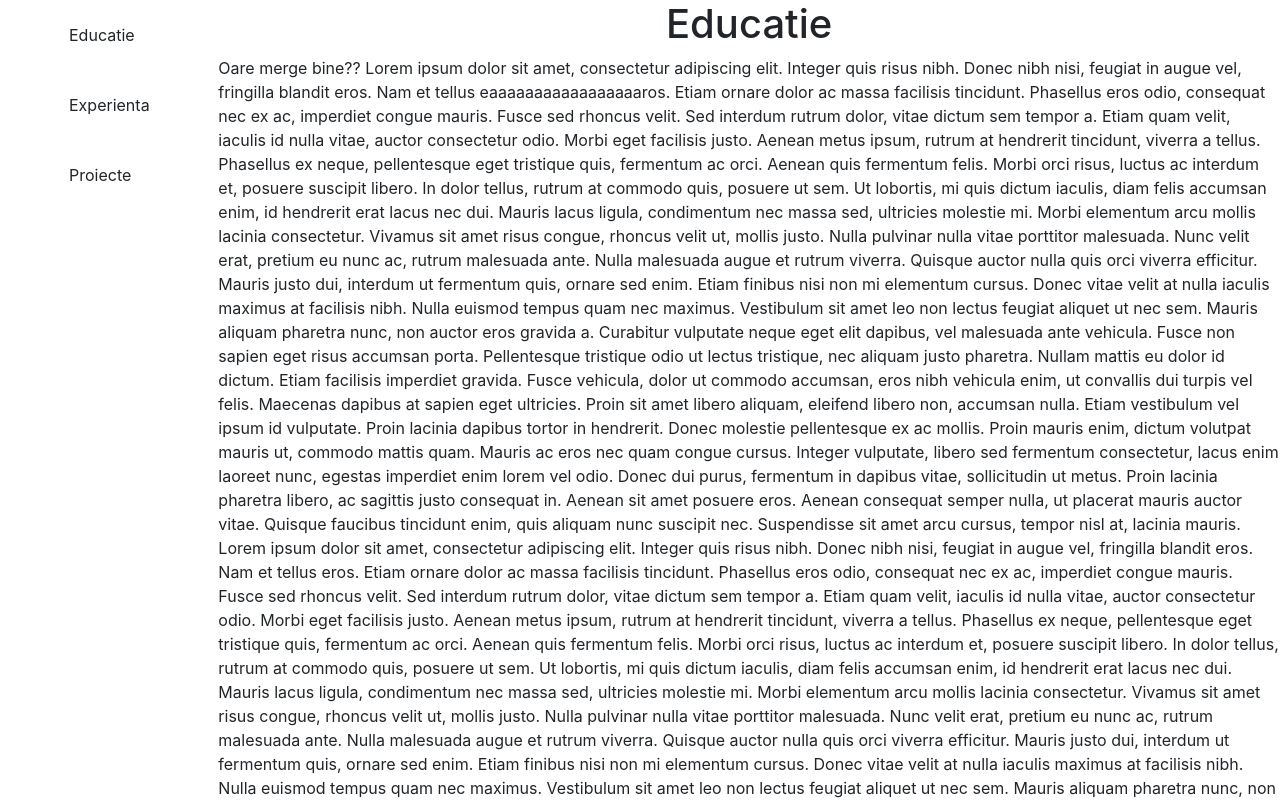
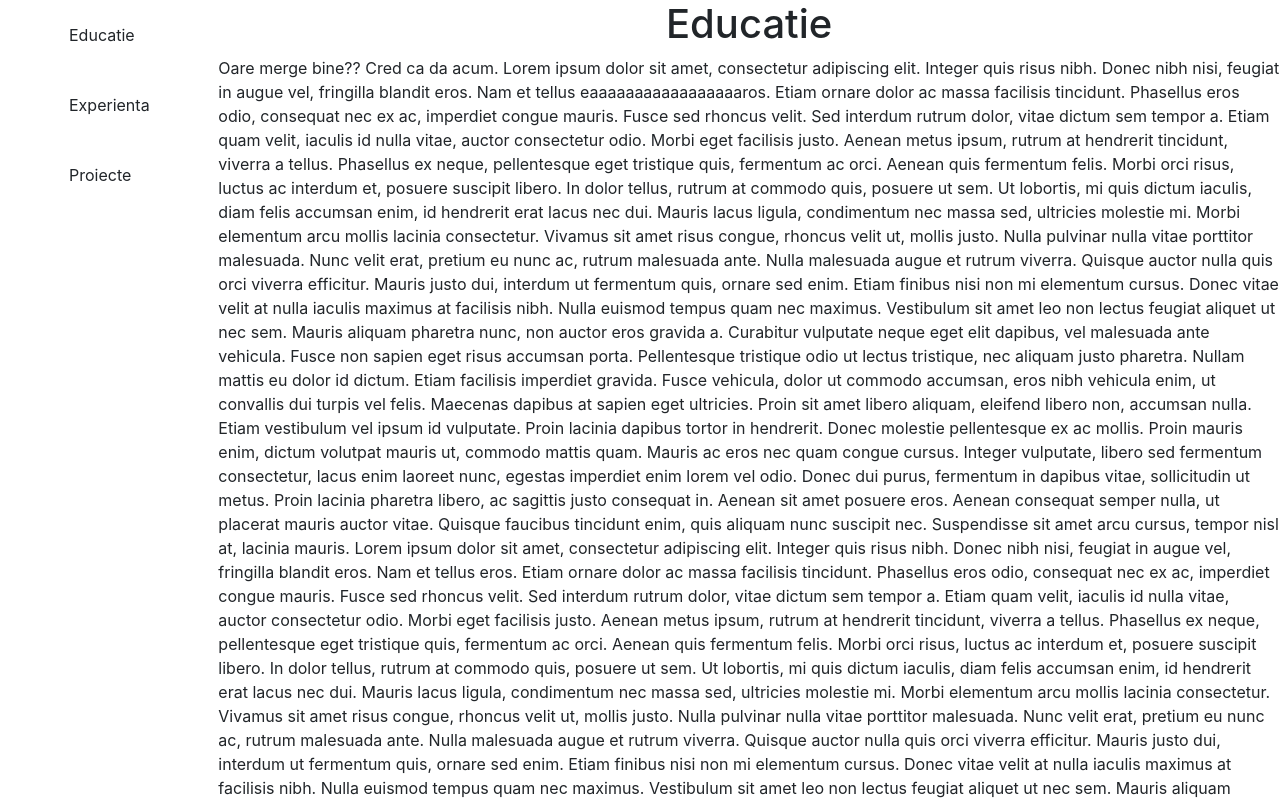
Before and after one commit to dutaci28/Pagina-personala, a React (Create React App) app: page / in a window 1280 px wide. Shown: the top 800 px of the page. Built offline with nearby package versions, Linux system fonts and the light colour scheme.

Commit message:
Test commit#2

```diff
--- a/src/components/SectiunePrincipala.jsx
+++ b/src/components/SectiunePrincipala.jsx
@@ -4,7 +4,7 @@ const SectiunePrincipala = (props) => {
       <div id="sectiune-1">
         <h1 className="d-flex justify-content-center">Educatie</h1>
         <p>
-          Oare merge bine?? Lorem ipsum dolor sit amet, consectetur adipiscing elit. Integer quis
+          Oare merge bine?? Cred ca da acum. Lorem ipsum dolor sit amet, consectetur adipiscing elit. Integer quis
           risus nibh. Donec nibh nisi, feugiat in augue vel, fringilla blandit
           eros. Nam et tellus eaaaaaaaaaaaaaaaaaros. Etiam ornare dolor ac massa
           facilisis tincidunt. Phasellus eros odio, consequat nec ex ac,
```
